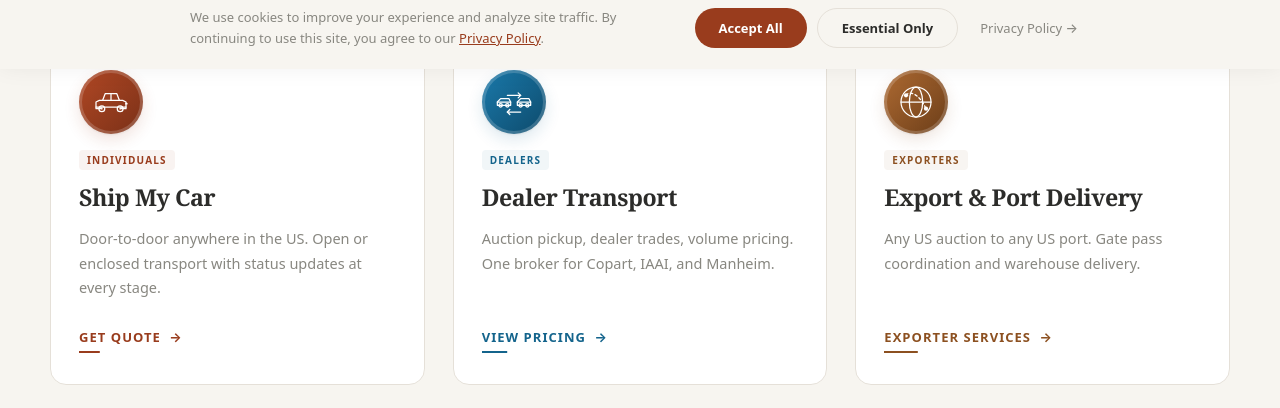
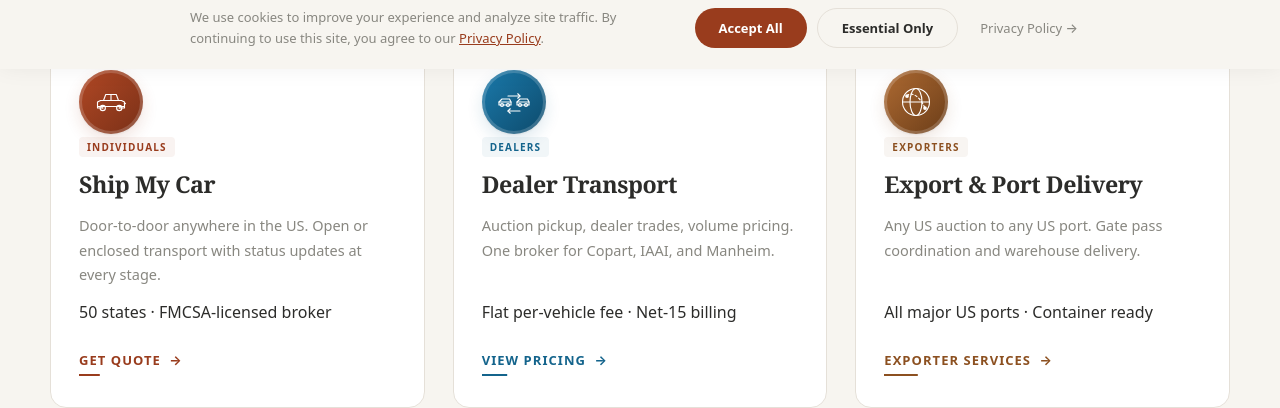
Before and after one commit to sergiivorotyntsev/Y7-WEBSITE, a React (Vite) app: page / in a window 1280 px wide. Shown: the part 731-1139 px from the top of the page. Built offline with nearby package versions, Linux system fonts and the light colour scheme; no server answers.

Commit message:
[CARDS-T02] refactor: AudienceCards — icon+tag inline, stat row, preserve tone system

```diff
--- a/src/components/AudienceCards.jsx
+++ b/src/components/AudienceCards.jsx
@@ -3,7 +3,7 @@ import { useNavigate } from 'react-router-dom';
 import { PersonalCarIcon, DealerTradeIcon, GlobeRouteIcon } from './icons';
 import styles from './AudienceCards.module.css';
 
-function Card({ tag, title, desc, cta, to, icon, index, tone }) {
+function Card({ tag, title, desc, stat, cta, to, icon, index, tone }) {
   const navigate = useNavigate();
 
   const handleKey = (e) => {
@@ -23,12 +23,21 @@ function Card({ tag, title, desc, cta, to, icon, index, tone }) {
       tabIndex={0}
       aria-label={`${title} — ${cta}`}
     >
-      <div className={styles.iconWrap}>
-        <div className={styles.iconInner}>{icon}</div>
+      <div className={styles.topRow}>
+        <div className={styles.iconWrap}>
+          <div className={styles.iconInner}>{icon}</div>
+        </div>
+        <span className={styles.tag}>{tag}</span>
       </div>
-      <span className={styles.tag}>{tag}</span>
+
       <h3 className={styles.title}>{title}</h3>
       <p className={styles.desc}>{desc}</p>
+
+      <div className={styles.statRow}>
+        <span className={styles.statDot} aria-hidden="true" />
+        <span className={styles.stat}>{stat}</span>
+      </div>
+
       <button
         onClick={e => { e.stopPropagation(); navigate(to); }}
         className={styles.cta}
@@ -47,27 +56,30 @@ export default function AudienceCards() {
       tag: t('audience.shipMyCarTag'),
       title: t('audience.shipMyCarTitle'),
       desc: t('audience.shipMyCarDesc'),
+      stat: t('audience.shipMyCarStat'),
       cta: t('audience.shipMyCarCta'),
       to: '/ship-my-car',
-      icon: <PersonalCarIcon size={40} color="#ffffff" />,
+      icon: <PersonalCarIcon size={36} color="#ffffff" />,
       tone: 'coral',
     },
     {
       tag: t('audience.dealersTag'),
       title: t('audience.dealersTitle'),
       desc: t('audience.dealersDesc'),
+      stat: t('audience.dealersStat'),
       cta: t('audience.dealersCta'),
       to: '/dealers',
-      icon: <DealerTradeIcon size={40} color="#ffffff" />,
+      icon: <DealerTradeIcon size={36} color="#ffffff" />,
       tone: 'teal',
     },
     {
       tag: t('audience.exportersTag'),
       title: t('audience.exportersTitle'),
       desc: t('audience.exportersDesc'),
+      stat: t('audience.exportersStat'),
       cta: t('audience.exportersCta'),
       to: '/exporters',
-      icon: <GlobeRouteIcon size={40} color="#ffffff" />,
+      icon: <GlobeRouteIcon size={36} color="#ffffff" />,
       tone: 'amber',
     },
   ];
```
